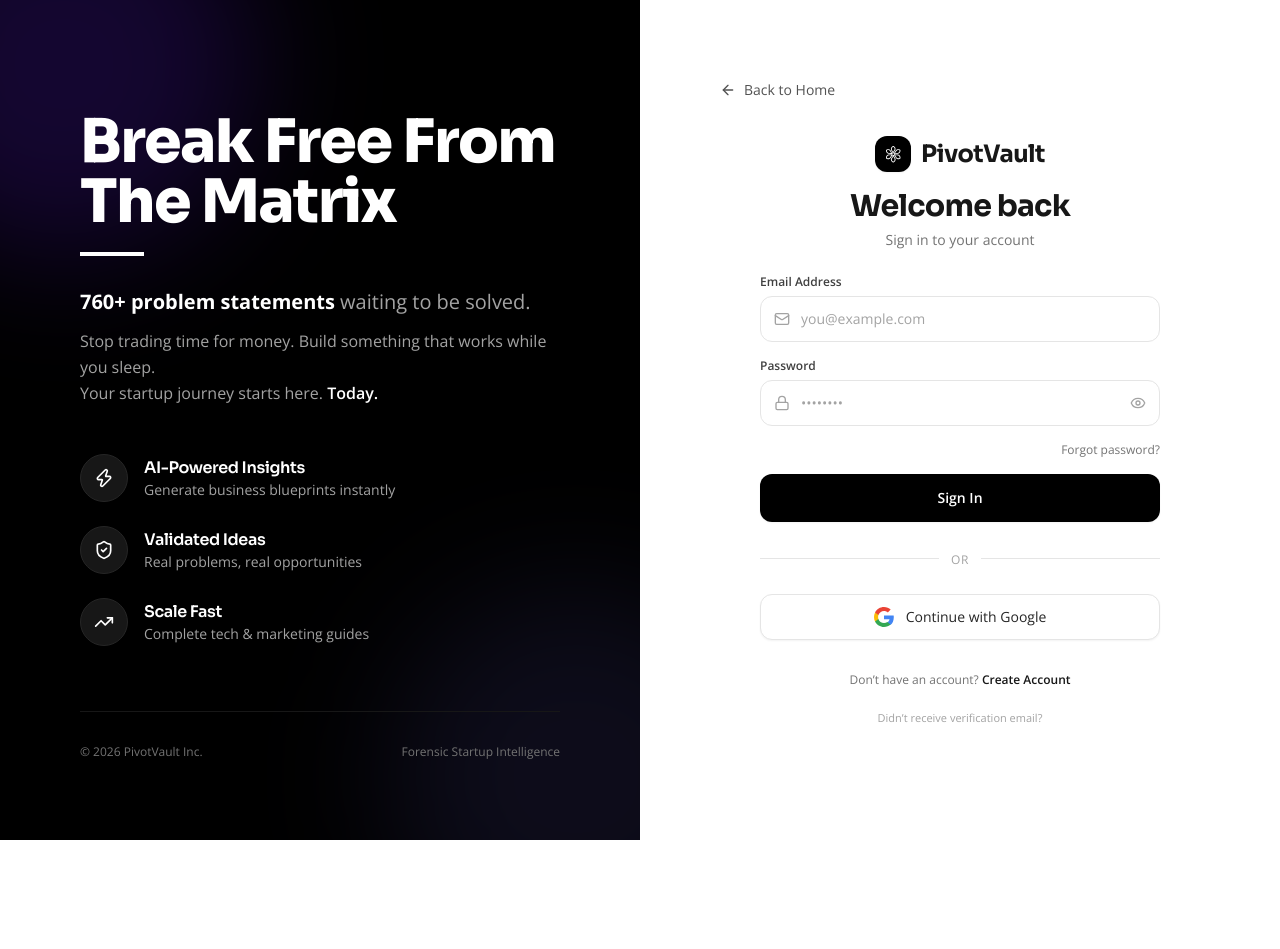
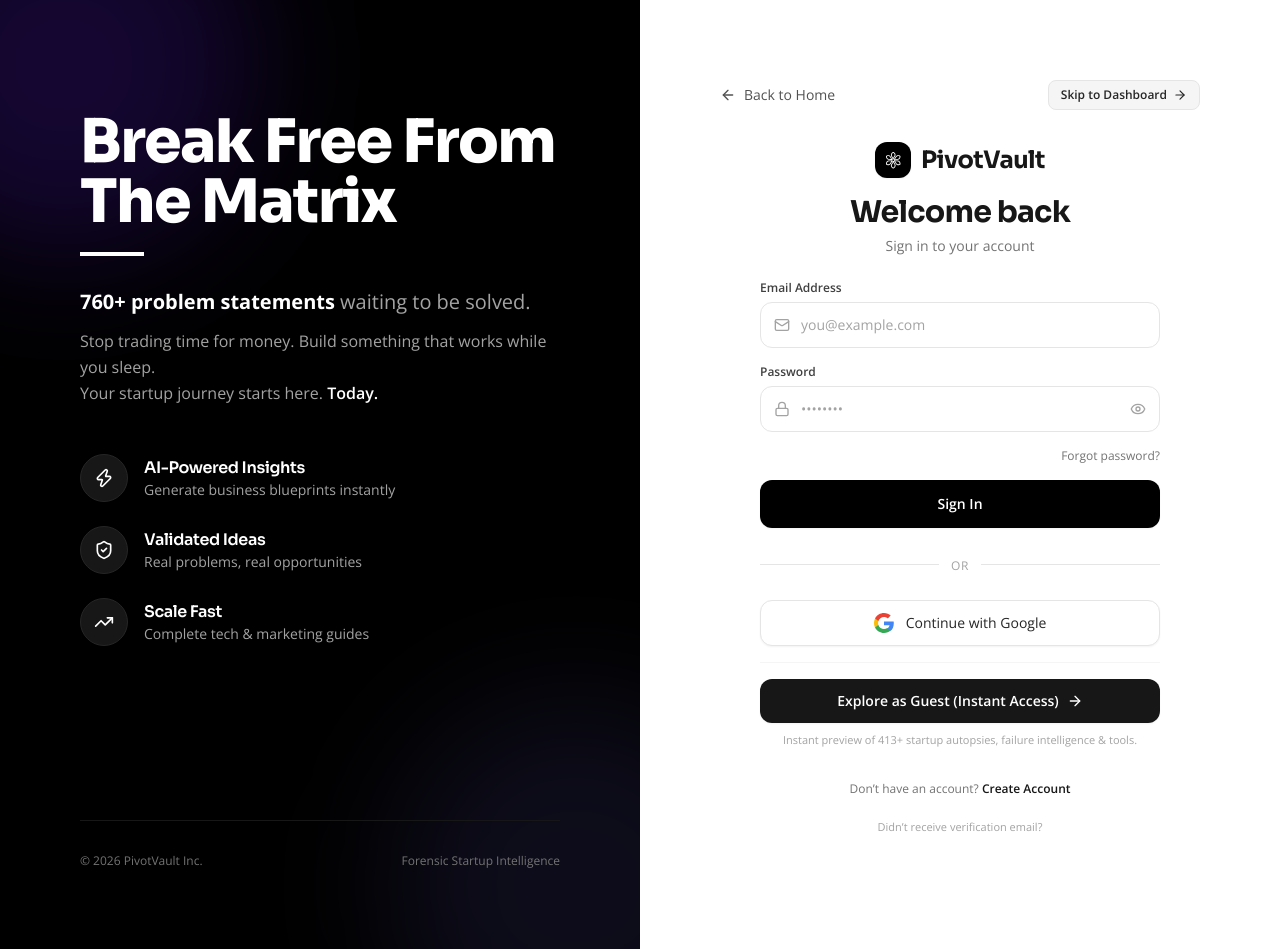
Before and after one commit to SarthakPatil18/pivotvault, a React (Vite) app in the folder frontend/: page /signin in a window 1280 px wide. Before the commit the page ends 840 px from the top, so only its background shows below. Built offline with nearby package versions, Linux system fonts and the light colour scheme; no server answers.

Commit message:
fix(navigation): enable direct explore routing and guest access to dashboard

```diff
--- a/frontend/src/pages/LandingPage.jsx
+++ b/frontend/src/pages/LandingPage.jsx
@@ -9,7 +9,7 @@
 import '../styles/landing.css';
 
 const navItems = [
-  ['Explore', 'ghosts'],
+  ['Explore', '/explore'],
   ['Intelligence', 'intelligence'],
   ['Analysis', 'pillars'],
   ['Insights', 'insights'],
@@ -285,6 +285,10 @@
     navigate('/app');
   };
 
+  const goToExplore = () => {
+    navigate('/explore');
+  };
+
   const goToSignIn = () => {
     navigate('/signin');
   };
@@ -304,16 +308,37 @@
 
           <div className="nav-links">
             {navItems.map(([name, target]) => (
+              target.startsWith('/') ? (
+                <button
+                  key={name}
+                  type="button"
+                  onClick={() => navigate(target)}
+                  style={{
+                    background: 'transparent',
+                    border: 'none',
+                    font: 'inherit',
+                    color: 'inherit',
+                    cursor: 'pointer',
+                    padding: 0
+                  }}
+                >
+                  {name}
+                </button>
+              ) : (
                 <a key={name} href={`#${target}`}>{name}</a>
+              )
             ))}
           </div>
 
           <div className="nav-actions">
+            <button type="button" onClick={goToExplore} className="signin button" style={{ background: 'transparent', padding: '6px 10px' }}>
+              Explore
+            </button>
             <button type="button" onClick={goToSignIn} className="signin button" style={{ background: 'transparent', padding: '6px 10px' }}>
               Sign In
             </button>
             <button className="button dark small" onClick={goToDashboard}>
-              Explore Archive <ArrowUpRight size={15} />
+              Launch Dashboard <ArrowUpRight size={15} />
             </button>
           </div>
 
@@ -331,6 +356,32 @@
         {/* Mobile Navigation Drawer */}
         <div id="mobile-menu" className={`mobile-menu ${menuOpen ? 'open' : ''}`}>
           {navItems.map(([name, target]) => (
+            target.startsWith('/') ? (
+              <button
+                key={name}
+                type="button"
+                style={{
+                  background: 'transparent',
+                  border: 'none',
+                  textAlign: 'left',
+                  width: '100%',
+                  display: 'flex',
+                  alignItems: 'center',
+                  justifyContent: 'space-between',
+                  font: 'inherit',
+                  color: 'inherit',
+                  cursor: 'pointer',
+                  padding: '16px 0'
+                }}
+                onClick={() => {
+                  setMenuOpen(false);
+                  navigate(target);
+                }}
+              >
+                <span>{name}</span>
+                <ArrowRight size={18} />
+              </button>
+            ) : (
               <a
                 key={name}
                 href={`#${target}`}
@@ -339,6 +390,7 @@
                 {name}
                 <ArrowRight size={18} />
               </a>
+            )
           ))}
           <button
             className="button dark"
@@ -347,7 +399,7 @@
               goToDashboard();
             }}
           >
-            Explore Archive <ArrowRight size={17} />
+            Launch Platform <ArrowRight size={17} />
           </button>
         </div>
       </header>
--- a/frontend/src/pages/SignIn.jsx
+++ b/frontend/src/pages/SignIn.jsx
@@ -1,6 +1,6 @@
 import React, { useState } from 'react';
 import { Link, useNavigate } from 'react-router-dom';
-import { ArrowLeft, Mail, Lock, Eye, EyeOff, Zap, ShieldCheck, TrendingUp, AlertCircle, CheckCircle2 } from 'lucide-react';
+import { ArrowLeft, ArrowRight, Mail, Lock, Eye, EyeOff, Zap, ShieldCheck, TrendingUp, AlertCircle, CheckCircle2 } from 'lucide-react';
 import { PivotVaultIcon } from '../assets/logo';
 import { signInWithGoogle, signInWithEmail, signUpWithEmail } from '../lib/supabase';
 
@@ -39,6 +39,13 @@
     }
   };
 
+  const handleGuestAccess = () => {
+    setSuccessMsg('Entering PivotVault Intelligence Platform...');
+    setTimeout(() => {
+      navigate('/app');
+    }, 300);
+  };
+
   // Handle Email & Password Sign In / Sign Up
   const handleSubmit = async (e) => {
     e.preventDefault();
@@ -46,7 +53,7 @@
     setSuccessMsg('');
 
     if (!email || !password) {
-      setErrorMsg('Please enter both email and password.');
+      setErrorMsg('Please enter your email and password, or click "Explore as Guest" below to access the platform immediately.');
       return;
     }
 
@@ -59,7 +66,7 @@
         setSuccessMsg('Demo access granted! Redirecting to PivotVault intelligence platform...');
         setTimeout(() => {
           navigate('/app');
-        }, 800);
+        }, 600);
         return;
       }
 
@@ -154,8 +161,8 @@
 
       {/* Right Column: Clean White Sign-In Form */}
       <div className="flex flex-col justify-between p-6 sm:p-10 lg:p-16 xl:p-20 bg-white relative">
-        {/* Top bar: Back to Home link */}
-        <div className="w-full">
+        {/* Top bar: Back to Home link & Skip to Dashboard */}
+        <div className="w-full flex items-center justify-between">
           <Link
             to="/"
             className="inline-flex items-center gap-2 text-sm font-medium text-neutral-600 hover:text-black transition-colors"
@@ -163,6 +170,14 @@
             <ArrowLeft className="w-4 h-4" />
             <span>Back to Home</span>
           </Link>
+          <button
+            type="button"
+            onClick={handleGuestAccess}
+            className="inline-flex items-center gap-1.5 text-xs font-semibold text-neutral-800 hover:text-black transition-colors bg-neutral-100 hover:bg-neutral-200 px-3 py-1.5 rounded-lg border border-neutral-200 shadow-2xs"
+          >
+            <span>Skip to Dashboard</span>
+            <ArrowRight className="w-3.5 h-3.5" />
+          </button>
         </div>
 
         {/* Center: Auth Form Container */}
@@ -324,6 +339,21 @@
             )}
           </button>
 
+          {/* Guest / Direct Demo Dashboard Button */}
+          <div className="mt-4 pt-4 border-t border-neutral-100">
+            <button
+              type="button"
+              onClick={handleGuestAccess}
+              className="w-full py-3 px-4 bg-neutral-900 hover:bg-black text-white text-sm font-semibold rounded-xl transition-all shadow-sm flex items-center justify-center gap-2 active:scale-[0.99] group"
+            >
+              <span>Explore as Guest (Instant Access)</span>
+              <ArrowRight className="w-4 h-4 transition-transform group-hover:translate-x-1" />
+            </button>
+            <p className="text-[11px] text-center text-neutral-400 mt-2">
+              Instant preview of 413+ startup autopsies, failure intelligence & tools.
+            </p>
+          </div>
+
           {/* Toggle between Sign In & Sign Up */}
           <div className="mt-8 text-center text-xs text-neutral-500">
             {isSignUp ? (
```
Lines whose indentation alone changed are shown as unchanged.
